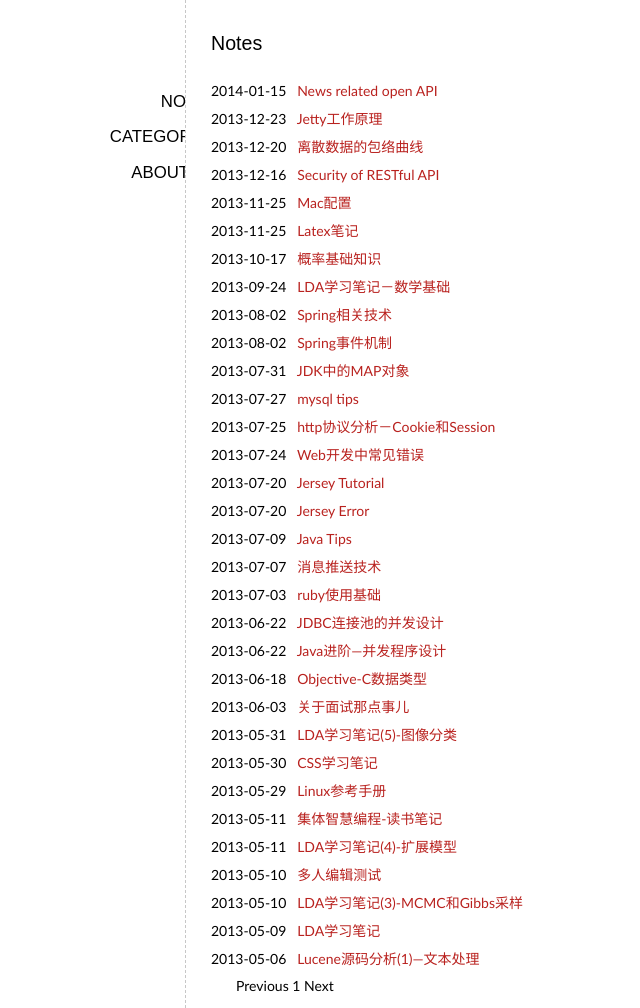
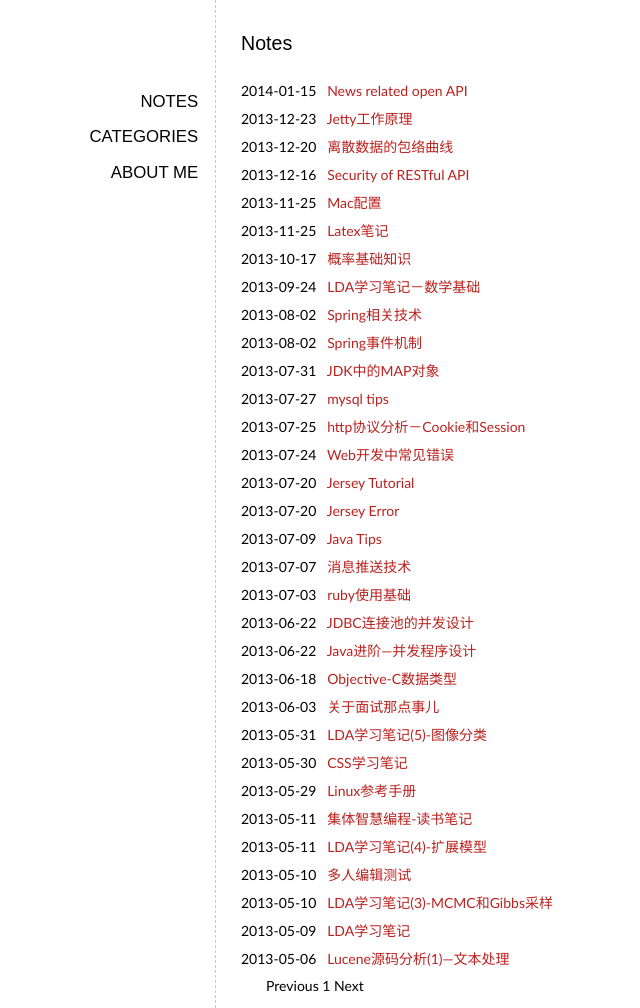
Before and after one commit to elan2wang/note, a Jekyll site: the page built from index.html, in a window 1280 px wide. Shown: the whole page, without its empty margins (35-675 px from the left). Built offline with Jekyll 4.4.1, drawn with Linux system fonts in a browser that asks for light colours; Markdown is read by kramdown in place of the engine named in the settings; the list of posts is cut into pages by our own code.

Commit message:
edit css

```diff
--- a/style/note.css
+++ b/style/note.css
@@ -41,7 +41,8 @@ a:hover {
 
 #sidebar {
 	position:absolute;
-	margin-left:10%;
+	margin-left:100px;
+	width:150px;
 	float:left;
 	font-size:1.2em;
 	text-align:right;
@@ -52,7 +53,7 @@ a:hover {
 
 #main {
 	position:relative;
-	margin-left:220px;
+	margin:0 10% 0 250px;
 	float:left;
 	padding:10px 10px 10px 0;
 	background-color:#ffffff;
```
